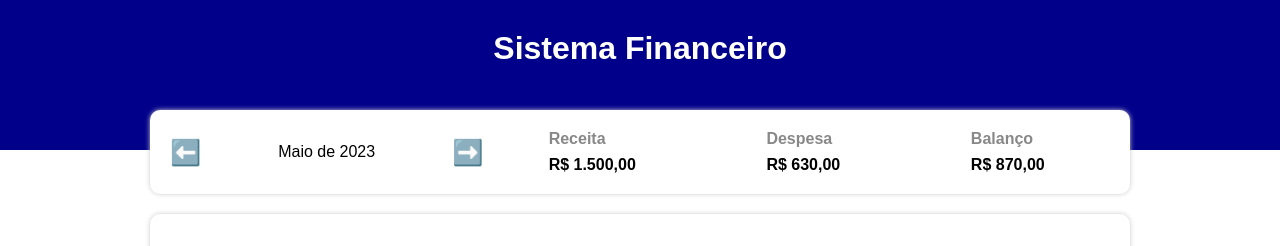
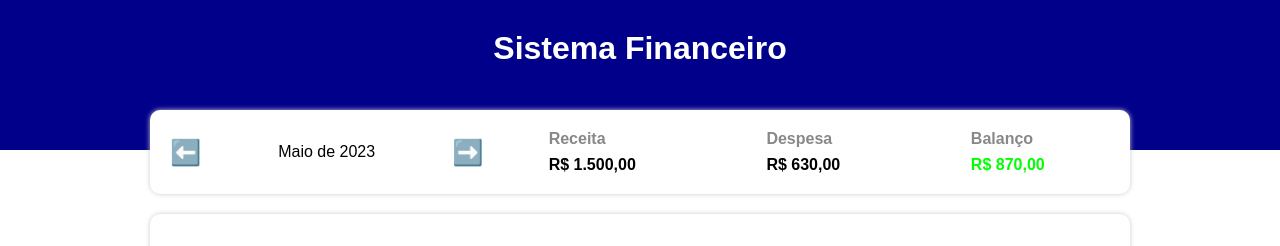
Before and after one commit to Luan-Costa-2l/expense-tracker, a React (Vite) app: page / in a window 1280 px wide. Shown: the top 246 px of the page. Built offline with nearby package versions, Linux system fonts and the light colour scheme.

Commit message:
feat(InfoArea): change balance color functionality

```diff
--- a/src/components/InfoArea/index.tsx
+++ b/src/components/InfoArea/index.tsx
@@ -24,6 +24,15 @@ export const InfoArea = ({ currentMonth, onMonthChange, income, expense }: Props
         onMonthChange(`${currentDate.getFullYear()}-${currentDate.getMonth()}`);
     }
 
+    const expenseBalance = () => {
+        if (income == expense) {
+            return '#000';
+        } else if (income < expense) {
+            return '#F00';
+        }
+        return '#0F0';
+    }
+
     return (
         <div className="infoBody">
             <div className="monthArea">
@@ -42,7 +51,7 @@ export const InfoArea = ({ currentMonth, onMonthChange, income, expense }: Props
                 </div>
                 <div className="resumeItem">
                     <div className="resumeTitle">Balanço</div>
-                    <div className="resumeValue">{formatPrice(income - expense)}</div>
+                    <div className="resumeValue" style={{color: expenseBalance()}}>{formatPrice(income - expense)}</div>
                 </div>
             </div>
         </div>
```
